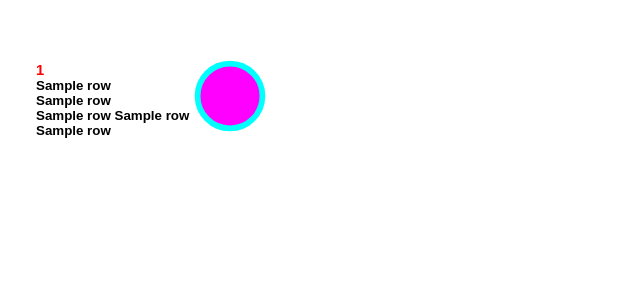
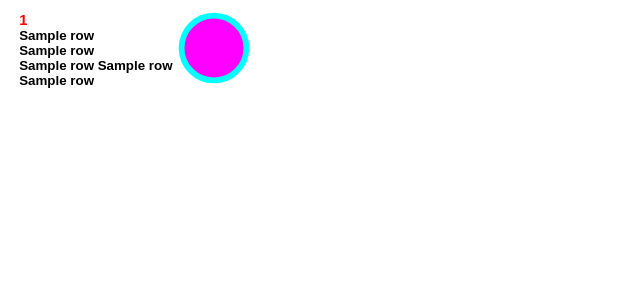
Before and after one commit to tedkotz/csvjinja, a Python web app: template templates/address-labels-avery5160/avery5160.jinja in a window 1280 px wide. Shown: the top 300 px of the page, without its empty margins (0-640 px from the left). Run offline with Jinja, Linux system fonts and the light colour scheme; the template is opened without the code that fills it: most values are stand-ins (such as "Sample title", 1, 10 or a date in 2020).

Commit message:
Removed need for page sections Fixed template layout to fully match actual page measurements

```diff
--- a/templates/address-labels-avery5160/avery5160.css
+++ b/templates/address-labels-avery5160/avery5160.css
@@ -4,31 +4,34 @@
  margin: 0;
 }
 
-body, html {
+html {
  font:  bold 11pt sans-serif;
  color: red;
 }
 
-.page {
+body {
  display: grid;
- grid-template-columns: 2.75in 2.75in 2.75in;
- grid-column-gap: 0;
+ grid-template-columns: 2.625in 2.625in 2.625in;
+ grid-column-gap: 0.125in;
  grid-row-gap: 0;
- width: 8.5in;
-/* height: 10in; */
- padding: 0.5in 0.125in;
+ width: 8.125in;
 }
 
-.page>section {
+.vcard {
+ /* width+height+padding = 2.625x1 */
  width: 2in;
- height: 0.7in;
- /* border: solid 1px black; */
- padding: 0.15in 0.5in 0.15in 0.25in;
+ height: 0.75in;
+ padding: 0.125in 0.425in 0.125in 0.2in;
+ background-repeat: no-repeat;
+ background-attachment: local;
+ background-size: auto 75%;
+ /* image name and position */
  background-image: url('background.svg');
- background-repeat: no-repeat;
- background-attachment: relative;
- background-position: 95% 50%;
- background-size: auto 75%;
+ background-position: 1.85in 50%;
+}
+
+.vcard:nth-of-type(30n) {
+  break-after: page;
 }
 
 .adr {
@@ -39,5 +42,7 @@ body, html {
 @page
 {
   size: letter portrait;
-  margin: 0;
+  /* body(width+height)+page(margin) = 8.5x11 */
+  /* At the default 96 pix/in the rendered size of a page should be 816x1056 */
+  margin: 0.5in 0.1875in;
 }
--- a/templates/address-labels-avery5160/avery5160.jinja
+++ b/templates/address-labels-avery5160/avery5160.jinja
@@ -4,10 +4,7 @@
   <link rel="stylesheet" type="text/css" href="avery5160.css" />
 </head>
 <body>
-{% set pages = sheet|batch(30) %}
-{% for page in pages %}
-<div class="page">
-{% for row in page %}
+{% for row in sheet %}
   <section class="vcard">
      <div class="fn">{{row[0]}}</div>
      <div class="adr">
@@ -19,7 +16,5 @@
      </div>
   </section>
 {% endfor %}
-</div>
-{% endfor %}
 </body>
 </html>
```
Lines whose indentation alone changed are shown as unchanged.
